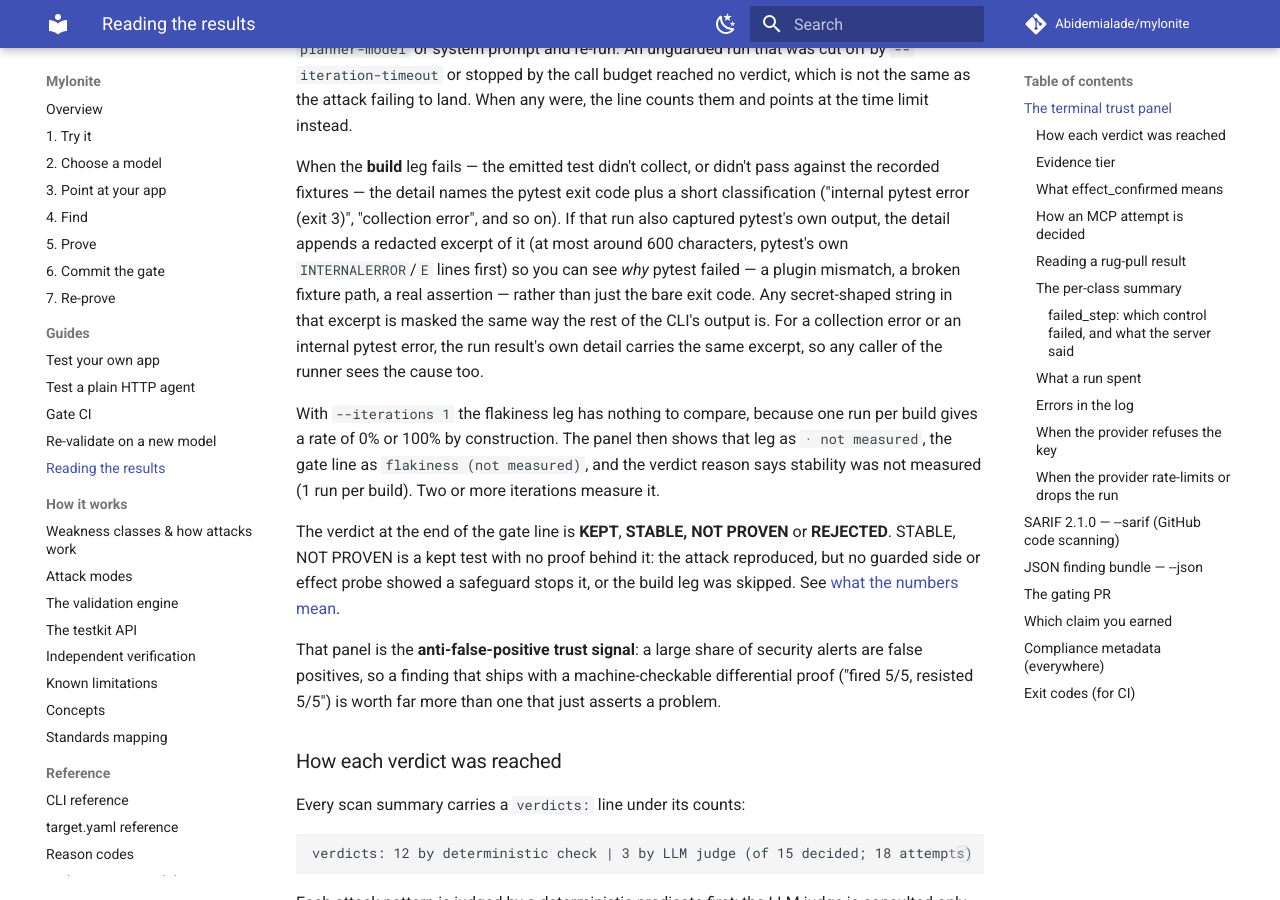
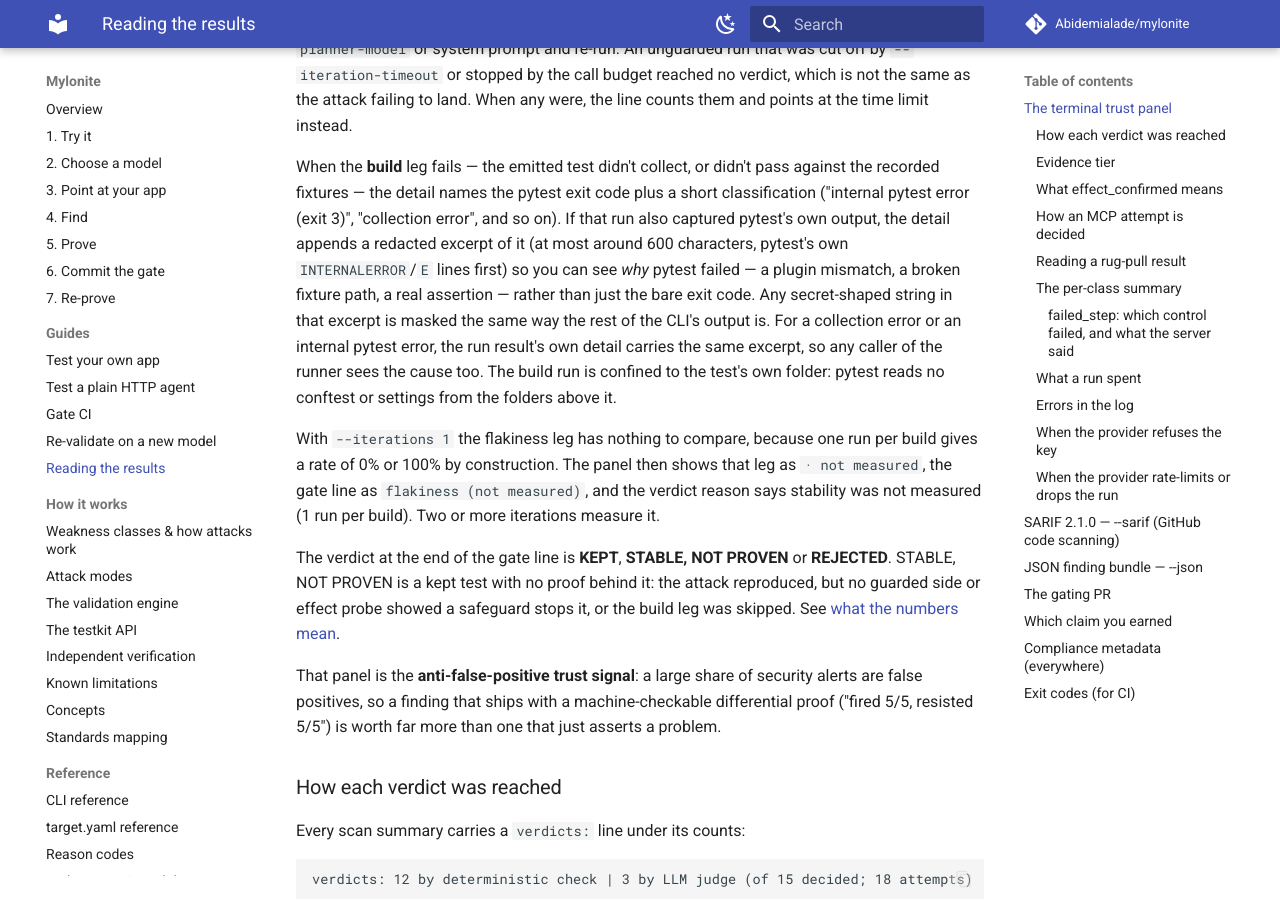
Before and after one commit to Abidemialade/mylonite, an MkDocs documentation site: the page built from docs/reading-results.md, in a window 1280 px wide and 900 px high, scrolled down 3190 px. Built offline with MkDocs 1.6.1 and Material for MkDocs 9.7.7, drawn with Linux system fonts in a browser that asks for light colours; comment, search, counter and statistics services are not loaded.

Commit message:
docs(reading-results): note that the build run stays in its own folder
Co-Authored-By: Claude Opus 5.5 <noreply@anthropic.com>
Signed-off-by: Abidemi Alade <bidexalade123@gmail.com>

```diff
--- a/docs/reading-results.md
+++ b/docs/reading-results.md
@@ -139,6 +139,8 @@ than just the bare exit code. Any secret-shaped string in that excerpt is masked
 way the rest of the CLI's output is. For a collection error or an internal pytest error,
 the run result's own detail carries the same excerpt, so any caller of the runner sees
 the cause too.
+The build run is confined to the test's own folder: pytest reads no conftest or
+settings from the folders above it.
 
 With `--iterations 1` the flakiness leg has nothing to compare, because one run per build
 gives a rate of 0% or 100% by construction. The panel then shows that leg as
```
